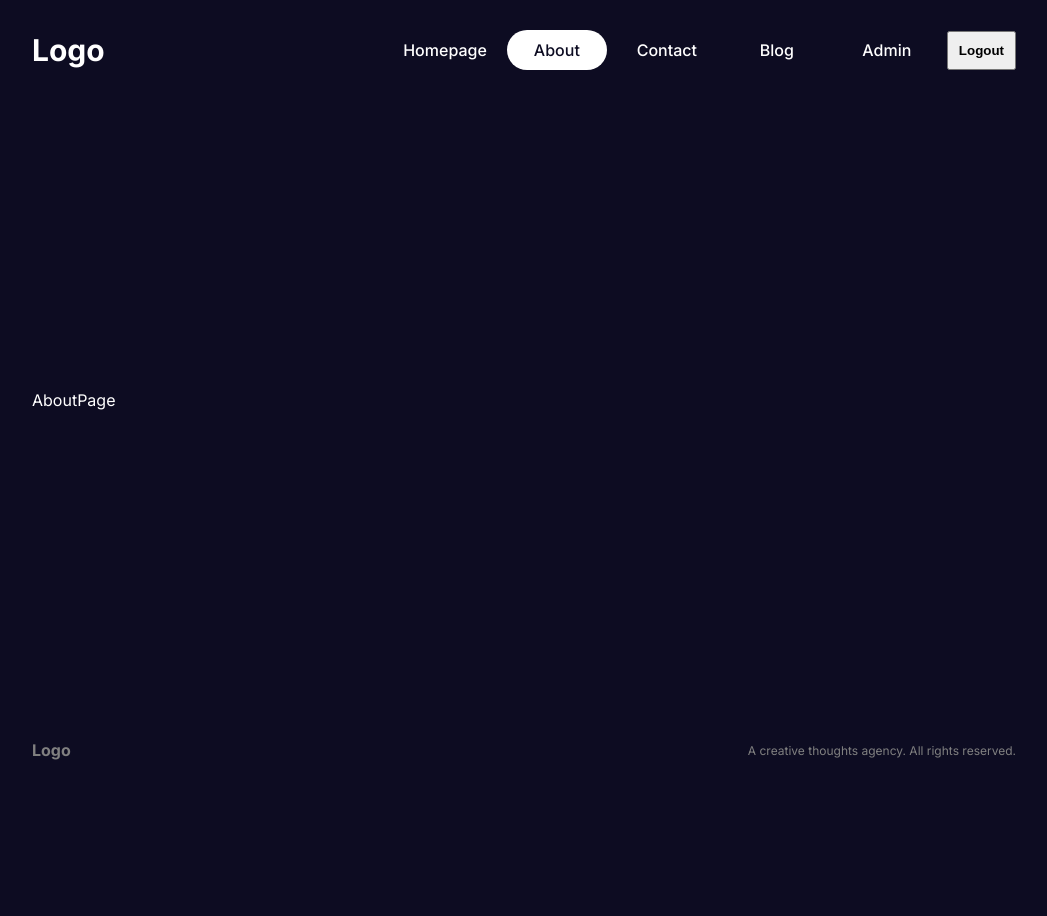
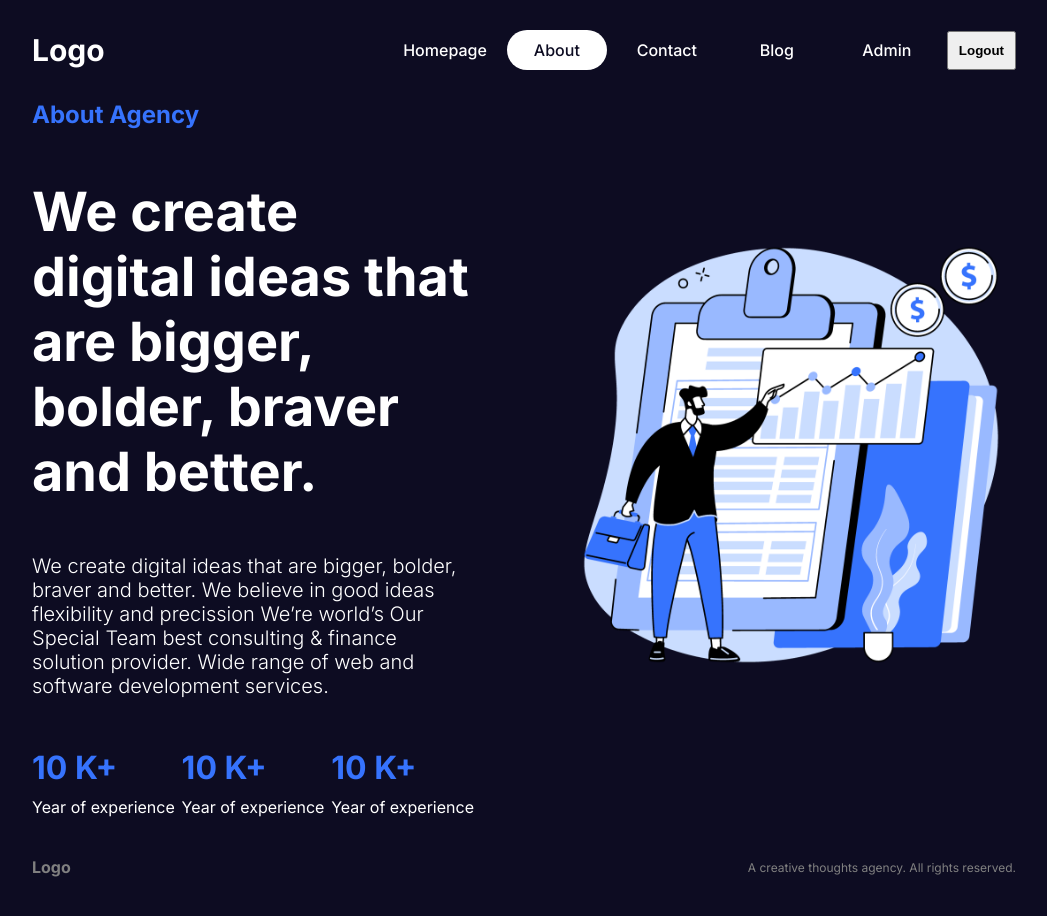
Before and after one commit to JKukielski/nextjs-practice-project, a Next.js app: page /about in a window 1280 px wide. Shown: the whole page, without its empty margins (116-1163 px from the left). Before the commit the page ends 800 px from the top, so only its background shows below. Built offline with nearby package versions, Linux system fonts and the light colour scheme.

Commit message:
About page UI

```diff
--- /dev/null
+++ b/src/app/about/about.module.css
@@ -0,0 +1,61 @@
+.container {
+    display: flex;
+    gap: 100px;
+  }
+
+  .textContainer {
+    flex: 1;
+    display: flex;
+    flex-direction: column;
+    gap: 50px;
+  }
+
+  .subtitle{
+    color:var(--btn)
+  }
+
+  .title{
+    font-size: 54px;
+  }
+
+  .desc{
+    font-size: 20px;
+    font-weight: 300;
+  }
+
+  .boxes{
+    display: flex;
+    align-items: center;
+    justify-content: space-between;
+  }
+
+  .box{
+    display: flex;
+    flex-direction: column;
+    gap: 10px;
+  }
+
+  .box h1{
+    color: var(--btn);
+  }
+
+  .imgContainer {
+    flex: 1;
+    position: relative;
+  }
+
+  .img{
+    object-fit: contain;
+  }
+
+  @media (max-width: 768px) {
+    .container {
+      flex-direction: column;
+      text-align: center;
+    }
+
+    .boxes{
+      flex-direction: column;
+      gap: 50px;
+    }
+  }
--- a/src/app/about/page.jsx
+++ b/src/app/about/page.jsx
@@ -1,5 +1,45 @@
+import Image from 'next/image';
+import styles from './about.module.css';
+
 const AboutPage = () => {
-  return <div>AboutPage</div>;
+  return (
+    <div className={styles.container}>
+      <div className={styles.textContainer}>
+        <h2 className={styles.subtitle}>About Agency</h2>
+        <h1 className={styles.title}>
+          We create digital ideas that are bigger, bolder, braver and better.
+        </h1>
+        <p className={styles.desc}>
+          We create digital ideas that are bigger, bolder, braver and better. We
+          believe in good ideas flexibility and precission We’re world’s Our
+          Special Team best consulting & finance solution provider. Wide range
+          of web and software development services.
+        </p>
+        <div className={styles.boxes}>
+          <div className={styles.box}>
+            <h1>10 K+</h1>
+            <p>Year of experience</p>
+          </div>
+          <div className={styles.box}>
+            <h1>10 K+</h1>
+            <p>Year of experience</p>
+          </div>
+          <div className={styles.box}>
+            <h1>10 K+</h1>
+            <p>Year of experience</p>
+          </div>
+        </div>
+      </div>
+      <div className={styles.imgContainer}>
+        <Image
+          src="/about.png"
+          alt="About image "
+          fill
+          className={styles.img}
+        />
+      </div>
+    </div>
+  );
 };
 
 export default AboutPage;
```
